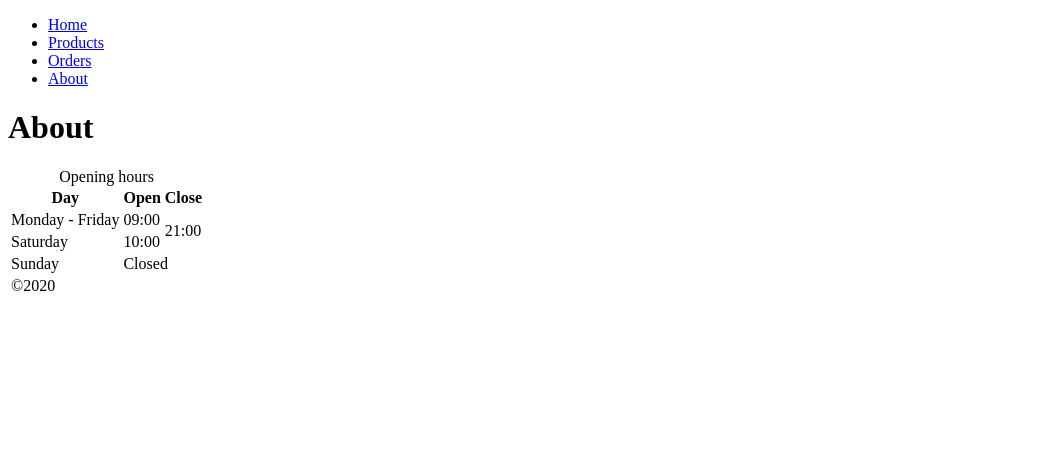
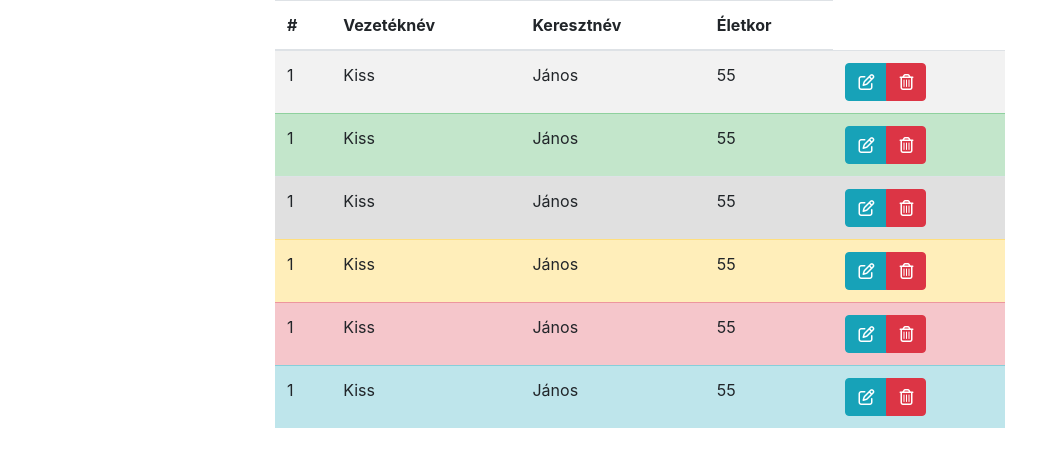
Before and after one commit to VoxMaximus/VoxMaximus.github.io, a plain HTML site: page about.html in a window 1280 px wide. Shown: the whole page, without its empty margins (0-1058 px from the left). Drawn offline with nearby package versions, Linux system fonts and the light colour scheme.

Commit message:
Add files via upload

```diff
--- a/about.html
+++ b/about.html
@@ -4,57 +4,107 @@
 <head>
     <meta charset="UTF-8">
     <meta name="viewport" content="width=device-width, initial-scale=1.0">
-    <title>Document</title>
+    <link rel="stylesheet" href="bootstrap-4.5.0-dist/css/bootstrap.min.css">
+    <script src="https://kit.fontawesome.com/2e9cd114ad.js" crossorigin="anonymous"></script>
+    <title>About</title>
 </head>
 
 <body>
-    <ul>
-        <li>  <a href="/">Home</a>
-        </li>
-        <li>  <a href="/pages/products.html">Products</a>
-        </li>
-        <li>  <a href="/pages/orders.html">Orders</a>
-        </li>
-        <li>  <a href="/about.html">About</a>
-        </li>
-    </ul>
-    <h1>About</h1>
+    <div class="container">
+        <div class="row">
+            <div class="col-2"></div>
+            <div class="col-8">
 
-    <table>
-        <caption>Opening hours</caption>
+                <table class="table table-striped table-hover">
                     <thead>
                         <tr>
-                <th>Day</th>
-                <th>Open</th>
-                <th>Close</th>
+                            <th>#</th>
+                            <th>Vezetéknév</th>
+                            <th>Keresztnév</th>
+                            <th>Életkor</th>
                         </tr>
                     </thead>
                     <tbody>
                         <tr>
-                <td>Monday - Friday</td>
-                <td>09:00</td>
-                <td rowspan="2">21:00</td>
+                            <td>1</td>
+                            <td>Kiss</td>
+                            <td>János</td>
+                            <td>55</td>
+                            <td>
+                                <div class="btn-group">
+                                    <button class="btn-info btn"><i class="far fa-edit"></i></button>
+                                    <button class="btn-danger btn"><i class="far fa-trash-alt"></i></button>
+                                </div>
+                            </td>
                         </tr>
-            <tr>
-                <td>Saturday</td>
-                <td>10:00</td>
+                        <tr class="table-success">
+                            <td>1</td>
+                            <td>Kiss</td>
+                            <td>János</td>
+                            <td>55</td>
+                            <td>
+                                <div class="btn-group">
+                                    <button class="btn-info btn"><i class="far fa-edit"></i></button>
+                                    <button class="btn-danger btn"><i class="far fa-trash-alt"></i></button>
+                                </div>
+                            </td>
                         </tr>
-            <tr>
-                <td>Sunday</td>
-                <td colspan="2">Closed</td>
+                        <tr class="table-active">
+                            <td>1</td>
+                            <td>Kiss</td>
+                            <td>János</td>
+                            <td>55</td>
+                            <td>
+                                <div class="btn-group">
+                                    <button class="btn-info btn"><i class="far fa-edit"></i></button>
+                                    <button class="btn-danger btn"><i class="far fa-trash-alt"></i></button>
+                                </div>
+                            </td>
+                        </tr>
+                        <tr class="table-warning">
+                            <td>1</td>
+                            <td>Kiss</td>
+                            <td>János</td>
+                            <td>55</td>
+                            <td>
+                                <div class="btn-group">
+                                    <button class="btn-info btn"><i class="far fa-edit"></i></button>
+                                    <button class="btn-danger btn"><i class="far fa-trash-alt"></i></button>
+                                </div>
+                            </td>
+                        </tr>
+                        <tr class="table-danger">
+                            <td>1</td>
+                            <td>Kiss</td>
+                            <td>János</td>
+                            <td>55</td>
+                            <td>
+                                <div class="btn-group">
+                                    <button class="btn-info btn"><i class="far fa-edit"></i></button>
+                                    <button class="btn-danger btn"><i class="far fa-trash-alt"></i></button>
+                                </div>
+                            </td>
+                        </tr>
+                        <tr class="table-info">
+                            <td>1</td>
+                            <td>Kiss</td>
+                            <td>János</td>
+                            <td>55</td>
+                            <td>
+                                <div class="btn-group">
+                                    <button class="btn-info btn"><i class="far fa-edit"></i></button>
+                                    <button class="btn-danger btn"><i class="far fa-trash-alt"></i></button>
+                                </div>
+                            </td>
                         </tr>
                     </tbody>
-        <tfoot>
-            <tr>
-                <td colspan="3">
-                    &copy;2020
-                </td>
-            </tr>
-
-        </tfoot>
-
                 </table>
 
+
+
+            </div>
+        </div>
+    </div>
 </body>
 
 </html>
```
Also changed, not shown: bt.html (added, +66 -0 lines), contact.html (added, +41 -0 lines), form.html (added, +85 -0 lines), login.html (added, +39 -0 lines). Lines whose indentation alone changed are shown as unchanged.
